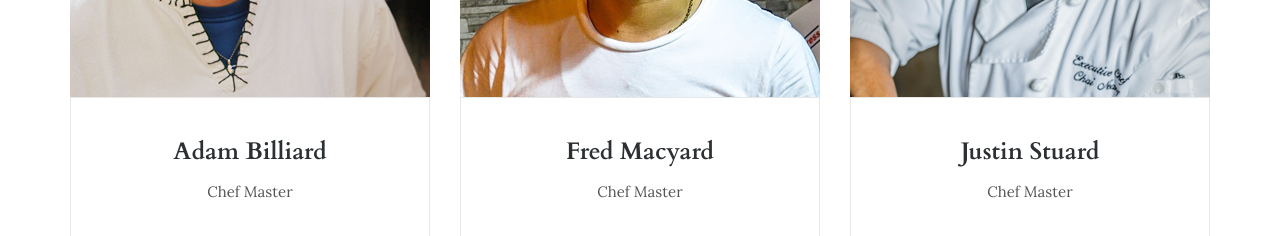
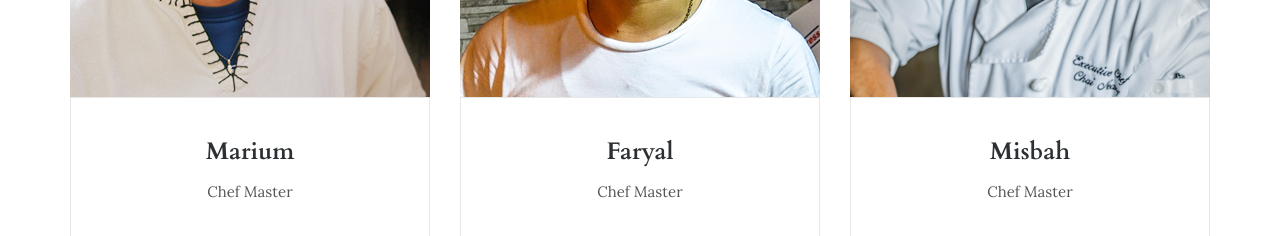
Before and after one commit to mariumkhan-1234/dingo, a plain HTML site: page dingo/index.html in a window 1280 px wide. Shown: the part 4360-4596 px from the top of the page. Drawn offline with Linux system fonts and the light colour scheme.

Commit message:
Chef's names are changed

```diff
--- a/dingo/index.html
+++ b/dingo/index.html
@@ -559,7 +559,7 @@
                             <img src="img/team/chefs_1.png" alt="">
                         </div>
                         <div class="single_blog_text text-center">
-                            <h3>Adam Billiard</h3>
+                            <h3>Marium</h3>
                             <p>Chef Master</p>
                             <div class="social_icon">
                                 <a href="#"> <i class="ti-facebook"></i> </a>
@@ -576,7 +576,7 @@
                             <img src="img/team/chefs_2.png" alt="">
                         </div>
                         <div class="single_blog_text text-center">
-                            <h3>Fred Macyard</h3>
+                            <h3>Faryal</h3>
                             <p>Chef Master</p>
                             <div class="social_icon">
                                 <a href="#"> <i class="ti-facebook"></i> </a>
@@ -593,7 +593,7 @@
                             <img src="img/team/chefs_3.png" alt="">
                         </div>
                         <div class="single_blog_text text-center">
-                            <h3>Justin Stuard</h3>
+                            <h3>Misbah</h3>
                             <p>Chef Master</p>
                             <div class="social_icon">
                                 <a href="#"> <i class="ti-facebook"></i> </a>
```
